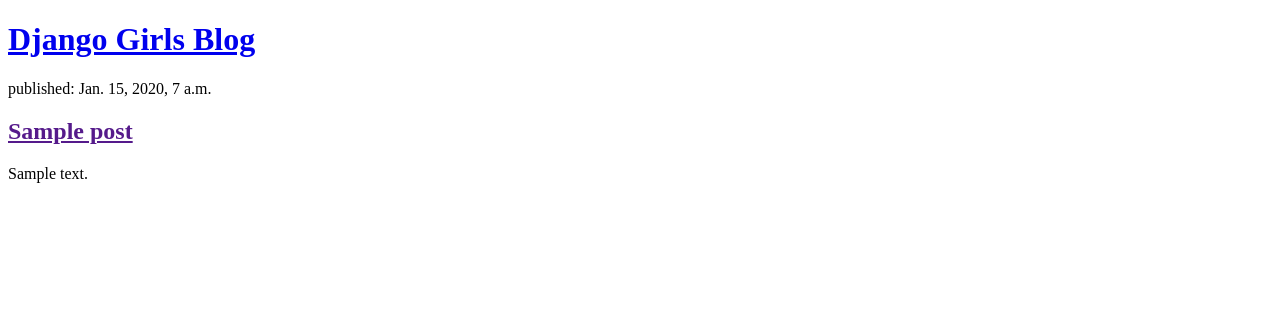
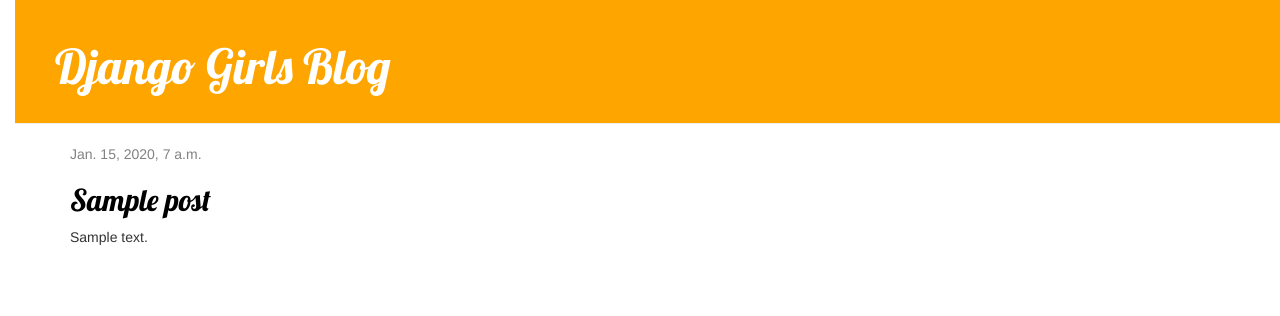
Before and after one commit to JoyceClaine/my-first-blog, a Django app: page / in a window 1280 px wide. Shown: the top 316 px of the page. Run offline with Django 3.2, Linux system fonts and the light colour scheme; tables that the repository leaves empty hold one stand-in row (values such as "Sample post"); some libraries are stand-ins or nearby versions.

Commit message:
Adicionando views e template para postagem detalhada no blog, bem como CSS para o site.

```diff
--- /dev/null
+++ b/blog/static/css/blog.css
@@ -0,0 +1,55 @@
+h1 a, h2 a {
+     color: orange;  /*define a cor laranja para qualquer estilo dentro de <h1><a href="">link</a></h1>*/
+     font-family: 'Lobster'; /*altera a fonte do site*/
+}
+
+body {
+    padding-left: 15px; /*aumenta a margem do lado esquerdo*/
+}
+
+.page-header { /* Seletores começando com . se referem às classes */
+    background-color: orange;
+    margin-top: 0;
+    padding: 20px 20px 20px 40px;
+}
+
+.page-header h1, .page-header h1 a, .page-header h1 a:visited, .page-header h1 a:active {
+    color: #ffffff;
+    font-size: 36pt; /*tamanho do titulo da pág ddjanngo girls blog */
+    text-decoration: none;
+}
+
+.content {
+    margin-left: 40px;
+}
+
+h1, h2, h3, h4 {
+    font-family: 'Lobster', cursive;
+}
+
+.date {
+    color: #828282;
+}
+
+.save {
+    float: right;
+}
+
+.post-form textarea, .post-form input {
+    width: 100%;
+}
+
+.top-menu, .top-menu:hover, .top-menu:visited {
+    color: #ffffff;
+    float: right;
+    font-size: 26pt;
+    margin-right: 20px;
+}
+
+.post {
+    margin-bottom: 70px;
+}
+
+.post h2 a, .post h2 a:visited {
+    color: #000000;
+}
--- /dev/null
+++ b/blog/templates/blog/base.html
@@ -0,0 +1,32 @@
+<!-- Base dos arquivos html para extensão de templates.
+Podendo usar as mesmas partes do seu HTML em diferentes páginas do seu site.
+Templates ajudam quando você quer usar a mesma informação ou layout em mais de um lugar. -->
+
+<!DOCTYPE html>
+
+{% load static %} <!--chama os arquivos estaticos -->
+<html>
+    <head>
+        <title>Django Girls blog</title>
+        <link rel="stylesheet" href="//maxcdn.bootstrapcdn.com/bootstrap/3.2.0/css/bootstrap.min.css">
+        <link rel="stylesheet" href="//maxcdn.bootstrapcdn.com/bootstrap/3.2.0/css/bootstrap-theme.min.css">
+        <link href='//fonts.googleapis.com/css?family=Lobster&subset=latin,latin-ext' rel='stylesheet' type='text/css'>
+        <link rel="stylesheet" href="{% static 'css/blog.css' %}">
+    </head> <!--Head contém informações sobre o documento que não são mostradas na tela - configurações da pág-->
+
+    <body>
+        <div class="page-header">
+            <h1><a href="/">Django Girls Blog</a></h1>
+        </div>
+
+        <div class="content container">
+            <div class="row">
+                <div class="col-md-8">
+                {% block content %}
+                {% endblock %}
+                </div>
+            </div>
+        </div>
+
+    </body> <!--Body contém tudo o que é exibido como parte de uma página da web - conteudo da pág-->
+</html>
--- a/blog/templates/blog/post_list.html
+++ b/blog/templates/blog/post_list.html
@@ -1,27 +1,21 @@
 <!--O diretório template criará as pág que apareceram no site-->
 
 <!DOCTYPE html>
-<html lang="en">
-<head>
-    <meta charset="UTF-8">
-    <title>Blog Django Girls</title>
-</head> <!--Head contém informações sobre o documento que não são mostradas na tela - configurações da pág-->
-<body>
 
-        <div>
-            <h1><a href="/">Django Girls Blog</a></h1>
+{% extends 'blog/base.html' %}  <!-- para EXTENDER os templates, ou seja, vai juntar os arquivos base.html e post.html-->
+
+{% block content %} <!-- para inserir BLOCOS de conteudo na pág -->
+    {% for post in posts %} <!-- um FOR para exibir os posts da pág -->
+        <div class="post">
+            <div class="date">
+                {{ post.published_date }}
+            </div>
+            <h2><a href="{% url 'post_detail' pk=post.pk %}">{{ post.title }}</a></h2> <!-- para criar uma URL usando template do django-->
+            <!-- o Django espera uma URL no arquivo blog/urls.py com o nome definido como name='post_detail'-->
+            <p>{{ post.text|linebreaksbr }}</p>
         </div>
-
-        {% for post in posts %}
-            <div>
-                <p>published: {{ post.published_date }}</p>
-                <h2><a href="">{{ post.title }}</a></h2>
-                <p>{{ post.text|linebreaksbr }}</p>
-            </div>
-        {% endfor %}
-
-</body>  <!--Body contém tudo o que é exibido como parte de uma página da web - conteudo da pág-->
-</html>
+    {% endfor %}
+{% endblock %}
 
 
 <!-- Para personalizar um template
--- a/blog/urls.py
+++ b/blog/urls.py
@@ -4,4 +4,14 @@
 
 urlpatterns = [
     path('', views.post_list, name='post_list'),
+    path('post/<int:pk>/', views.post_detail, name='post_detail'), #cria uma URL no arquivo blog/urls.py que aponta para uma view chamada post_detail, que vai nos mostrar o post completo.
 ]
+
+
+# Entendendo a linha path('post/<int:pk>/', views.post_detail, name='post_detail')
+# A parte post/<int:pk>/ especifica um padrão de URL – vamos explicar:
+
+    # post/ significa apenas que a URL deve começar com a palavra post seguida por /. Até aqui, tudo bem.
+    # <int:pk> – essa parte é um pouco mais complicada. Ela nos diz que o Django espera um objeto do tipo inteiro e que
+    # vai transferi-lo para a view como uma variável chamada pk.
+    #  / – por fim, precisamos adicionar uma / ao final da nossa URL.
--- a/blog/views.py
+++ b/blog/views.py
@@ -1,6 +1,6 @@
 #As views servem para conectar os modelos e os templates
 
-from django.shortcuts import render
+from django.shortcuts import render, get_object_or_404
 from django.utils import timezone
 from .models import Post
 
@@ -12,3 +12,7 @@
 def post_list(request):
     posts = Post.objects.filter(published_date__lte=timezone.now()).order_by('published_date')
     return render(request, 'blog/post_list.html', {'posts': posts})
+
+def post_detail(request, pk):  # view de detalhes da pág
+    post = get_object_or_404(Post, pk=pk)
+    return render(request, 'blog/post_detail.html', {'post': post})
```
Also changed, not shown: blog/templates/blog/post_detail.html (added, +18 -0 lines).
